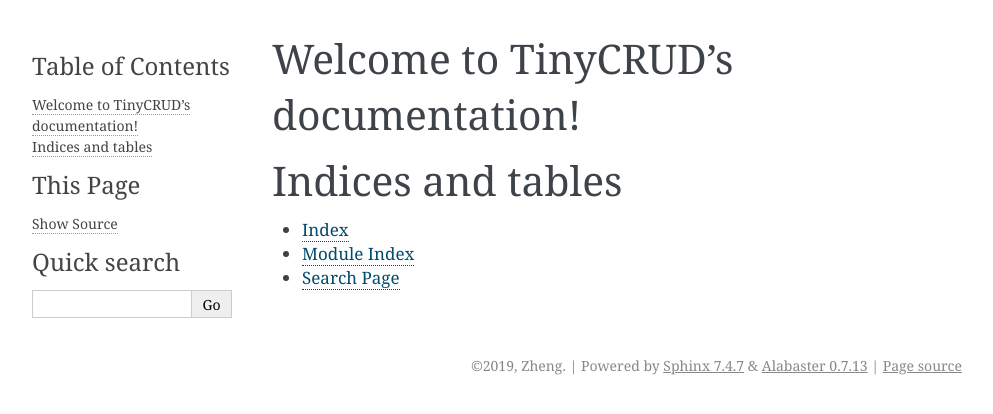
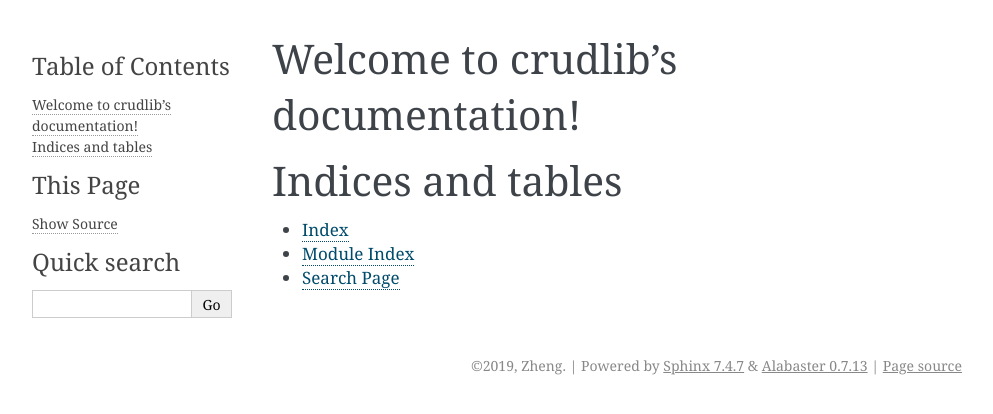
Before and after one commit to zxyle/TinyCRUD, a Sphinx documentation site: the page built from docs/source/index.rst, in a window 1280 px wide. Shown: the top 414 px of the page, without its empty margins (148-1141 px from the left). Built offline with Sphinx 7.4.7, drawn with Linux system fonts in a browser that asks for light colours.

Commit message:
Update documentation

```diff
--- a/docs/source/index.rst
+++ b/docs/source/index.rst
@@ -1,9 +1,9 @@
-.. TinyCRUD documentation master file, created by
+.. crudlib documentation master file, created by
    sphinx-quickstart on Tue Jul 30 07:38:50 2019.
    You can adapt this file completely to your liking, but it should at least
    contain the root `toctree` directive.    :caption: Contents:
 
-Welcome to TinyCRUD's documentation!
+Welcome to crudlib's documentation!
 ====================================
 
 .. toctree::
```
